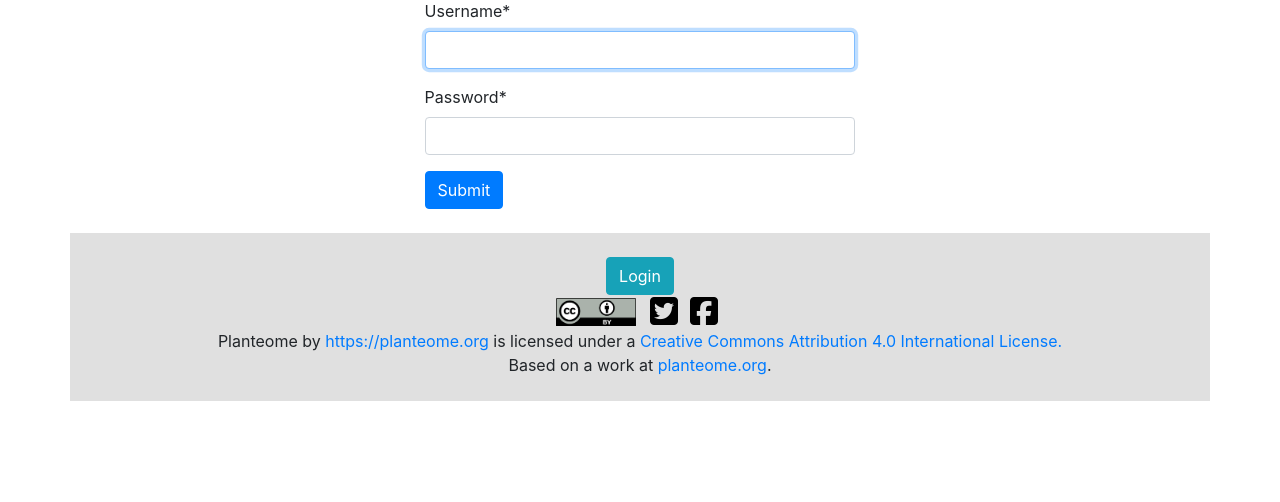
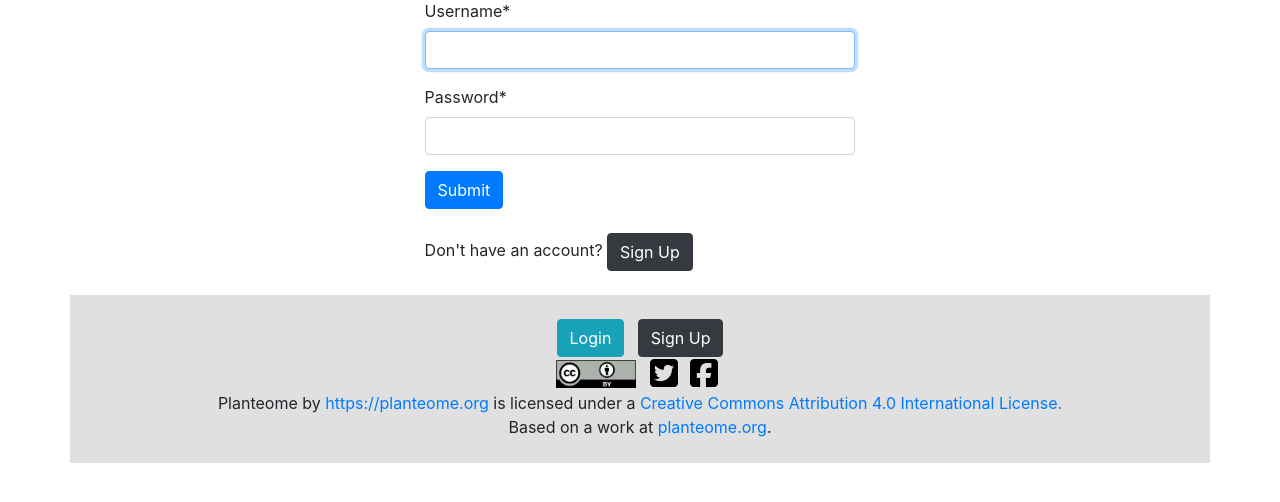
Before and after one commit to Planteome/django_curate, a Django app: page /accounts/login/ in a window 1280 px wide. Shown: the part 263-765 px from the top of the page. Run offline with Django 3.2, Linux system fonts and the light colour scheme; parts of the project's set-up code (start-up, migrations or seed data) failed here and were passed over; some libraries are stand-ins or nearby versions.

Commit message:
Add button to footer and login page for new account sign up. Closes #6

```diff
--- a/accounts/templates/accounts/login.html
+++ b/accounts/templates/accounts/login.html
@@ -11,6 +11,10 @@
             {% csrf_token %}
             {{ form|crispy }}
             <input type="submit" value="Submit" class="btn btn-primary">
+            <br><br>
+            Don't have an account?
+            <a href="{% url 'accounts:signup_form' %}" class="btn btn-dark" role="button">Sign Up</a>
+
         </form>
     </div>
 
--- a/templates/footer.html
+++ b/templates/footer.html
@@ -10,6 +10,8 @@
         </div>
     {% else %}
         <a href="{% url 'accounts:login' %}" class="btn btn-info" role="button">Login</a>
+        &nbsp;
+        <a href="{% url 'accounts:signup_form' %}" class="btn btn-dark" role="button">Sign Up</a>
     {% endif %}
     <div style="display: flex; align-items: center; justify-content: center">
         <a href="https://creativecommons.org/licenses/by/4.0/" style="margin-right: 8px">
```
